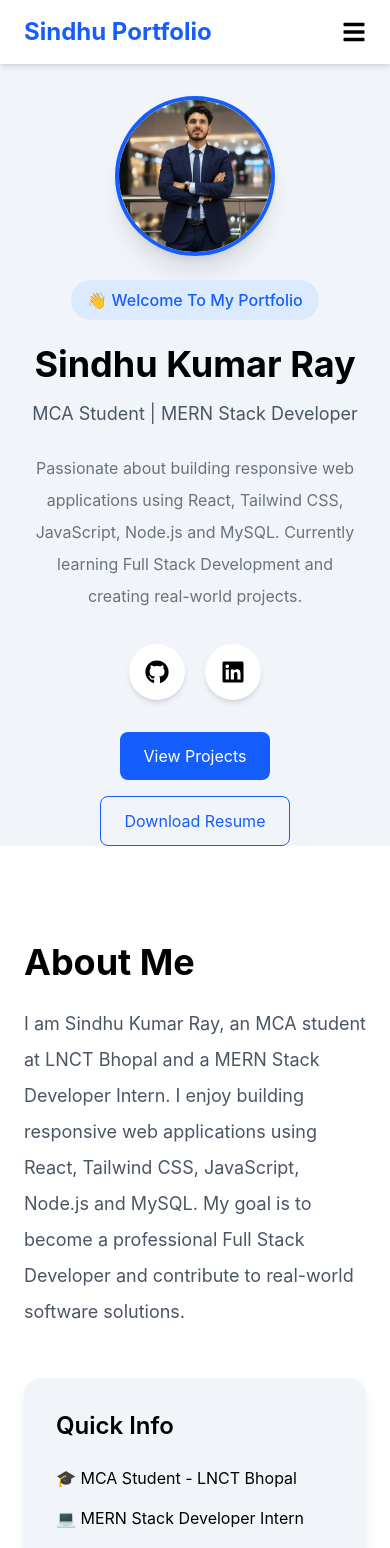
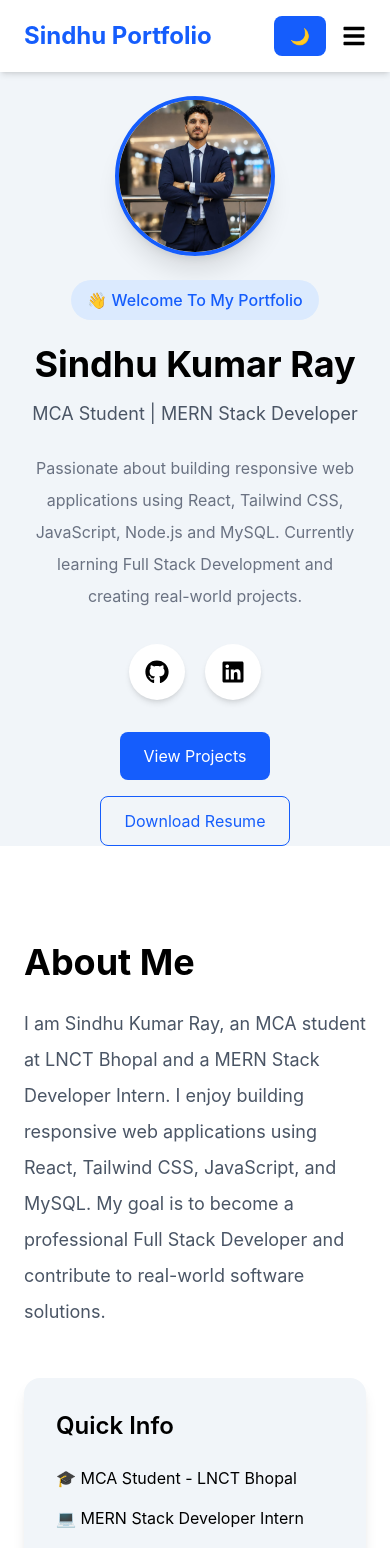
Before and after one commit to sindhukumarray/portfolio-website, a React (Vite) app: page / in a window 390 px wide. Shown: the top 1548 px of the page. Built offline with nearby package versions, Linux system fonts and the light colour scheme.

Commit message:
Add responsive navbar and improve theme toggle placement

```diff
--- a/src/components/About.jsx
+++ b/src/components/About.jsx
@@ -48,7 +48,7 @@ export default function About() {
 
             I enjoy building responsive web applications
             using React, Tailwind CSS, JavaScript,
-            Node.js and MySQL.
+            and MySQL.
 
             My goal is to become a professional Full
             Stack Developer and contribute to real-world
--- a/src/components/Navbar.jsx
+++ b/src/components/Navbar.jsx
@@ -30,6 +30,7 @@ export default function Navbar() {
         py-4
         "
       >
+        {/* Logo */}
         <h1
           className="
           text-2xl
@@ -41,7 +42,6 @@ export default function Navbar() {
         </h1>
 
         {/* Desktop Menu */}
-
         <ul
           className="
           hidden
@@ -86,8 +86,12 @@ export default function Navbar() {
           </li>
         </ul>
 
+        {/* Right Side */}
+        <div className="md:hidden flex items-center gap-4">
+          {/* Theme Toggle */}
+          <ThemeToggle />
+
           {/* Mobile Menu Button */}
-
           <button
             className="md:hidden text-2xl"
             onClick={() => setMenuOpen(!menuOpen)}
@@ -95,9 +99,9 @@ export default function Navbar() {
             {menuOpen ? <FaTimes /> : <FaBars />}
           </button>
         </div>
+      </div>
 
       {/* Mobile Menu */}
-
       {menuOpen && (
         <div
           className="
@@ -109,6 +113,7 @@ export default function Navbar() {
           py-6
           bg-white
           dark:bg-slate-950
+          shadow-md
           "
         >
           <a href="#about" onClick={() => setMenuOpen(false)}>
@@ -130,8 +135,6 @@ export default function Navbar() {
           <a href="#contact" onClick={() => setMenuOpen(false)}>
             Contact
           </a>
-
-          <ThemeToggle />
         </div>
       )}
     </nav>
--- a/src/components/ThemeToggle.jsx
+++ b/src/components/ThemeToggle.jsx
@@ -19,7 +19,7 @@ export default function ThemeToggle() {
       rounded-lg
       "
     >
-      {dark ? "☀ Light" : "🌙 Dark"}
+      {dark ? "☀ " : "🌙"}
     </button>
   );
 }
```
Lines whose indentation alone changed are shown as unchanged.
